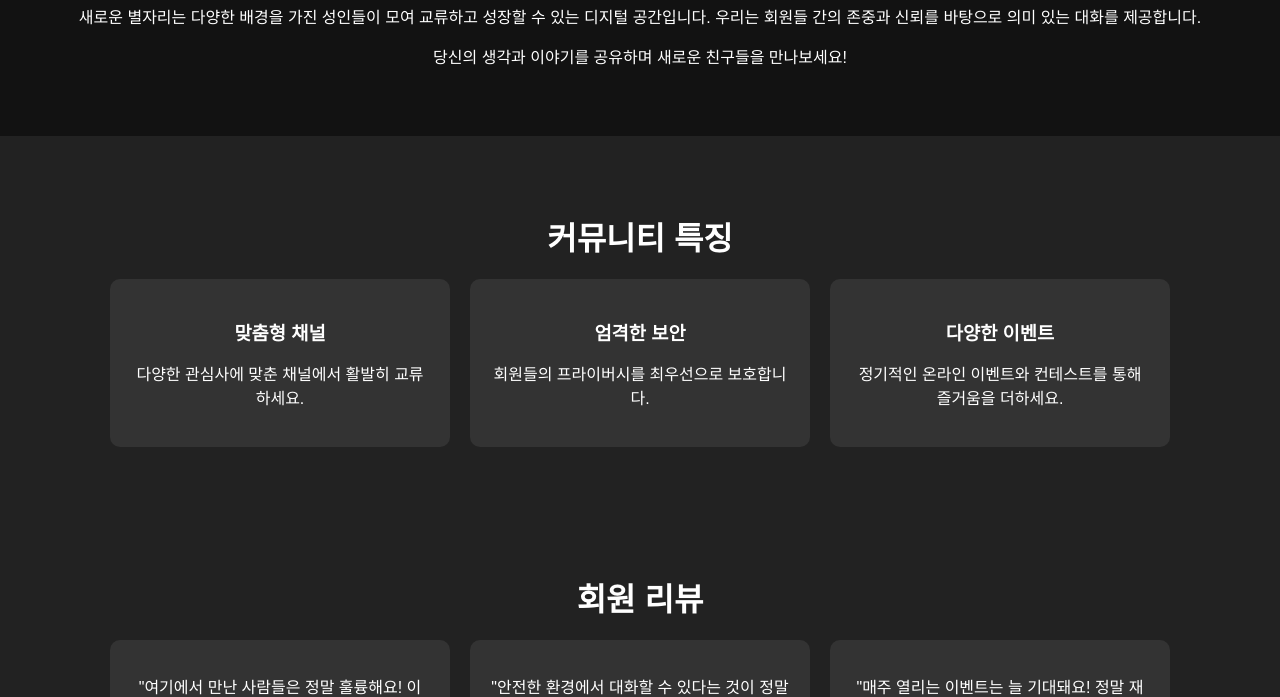
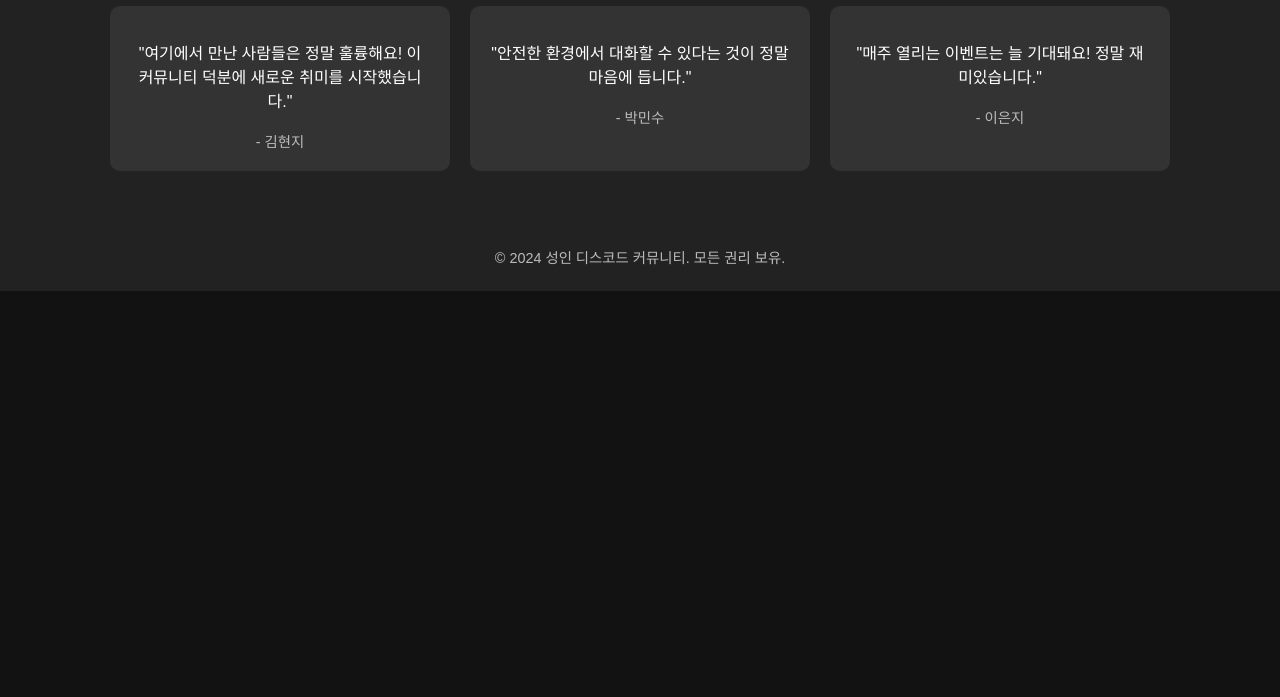
Before and after one commit to yasxshare/-, a plain HTML site: page test.html in a window 1280 px wide. Shown: the part 567-1264 px from the top of the page. After the commit the page ends 858 px from the top, so only its background shows below. Drawn offline with Linux system fonts and the light colour scheme.

Commit message:
Update test.html

```diff
--- a/test.html
+++ b/test.html
@@ -61,17 +61,17 @@
             font-size: 1rem;
             line-height: 1.5;
         }
-        .features, .reviews {
+        .reviews {
             background: #222;
         }
-        .features-list, .review-list {
+        .review-list {
             display: flex;
             justify-content: center;
             flex-wrap: wrap;
             gap: 20px;
             margin-top: 20px;
         }
-        .feature, .review {
+        .review {
             background: #333;
             padding: 20px;
             border-radius: 10px;
@@ -111,31 +111,6 @@
         <a href="join.html" class="btn">서버 가입하기</a>
     </section>
 
-    <section class="section about">
-        <h2>소개</h2>
-        <p>새로운 별자리는 다양한 배경을 가진 성인들이 모여 교류하고 성장할 수 있는 디지털 공간입니다.
-            우리는 회원들 간의 존중과 신뢰를 바탕으로 의미 있는 대화를 제공합니다.</p>
-        <p>당신의 생각과 이야기를 공유하며 새로운 친구들을 만나보세요!</p>
-    </section>
-
-    <section class="section features">
-        <h2>커뮤니티 특징</h2>
-        <div class="features-list">
-            <div class="feature">
-                <h3>맞춤형 채널</h3>
-                <p>다양한 관심사에 맞춘 채널에서 활발히 교류하세요.</p>
-            </div>
-            <div class="feature">
-                <h3>엄격한 보안</h3>
-                <p>회원들의 프라이버시를 최우선으로 보호합니다.</p>
-            </div>
-            <div class="feature">
-                <h3>다양한 이벤트</h3>
-                <p>정기적인 온라인 이벤트와 컨테스트를 통해 즐거움을 더하세요.</p>
-            </div>
-        </div>
-    </section>
-
     <section class="section reviews">
         <h2>회원 리뷰</h2>
         <div class="review-list">
```
